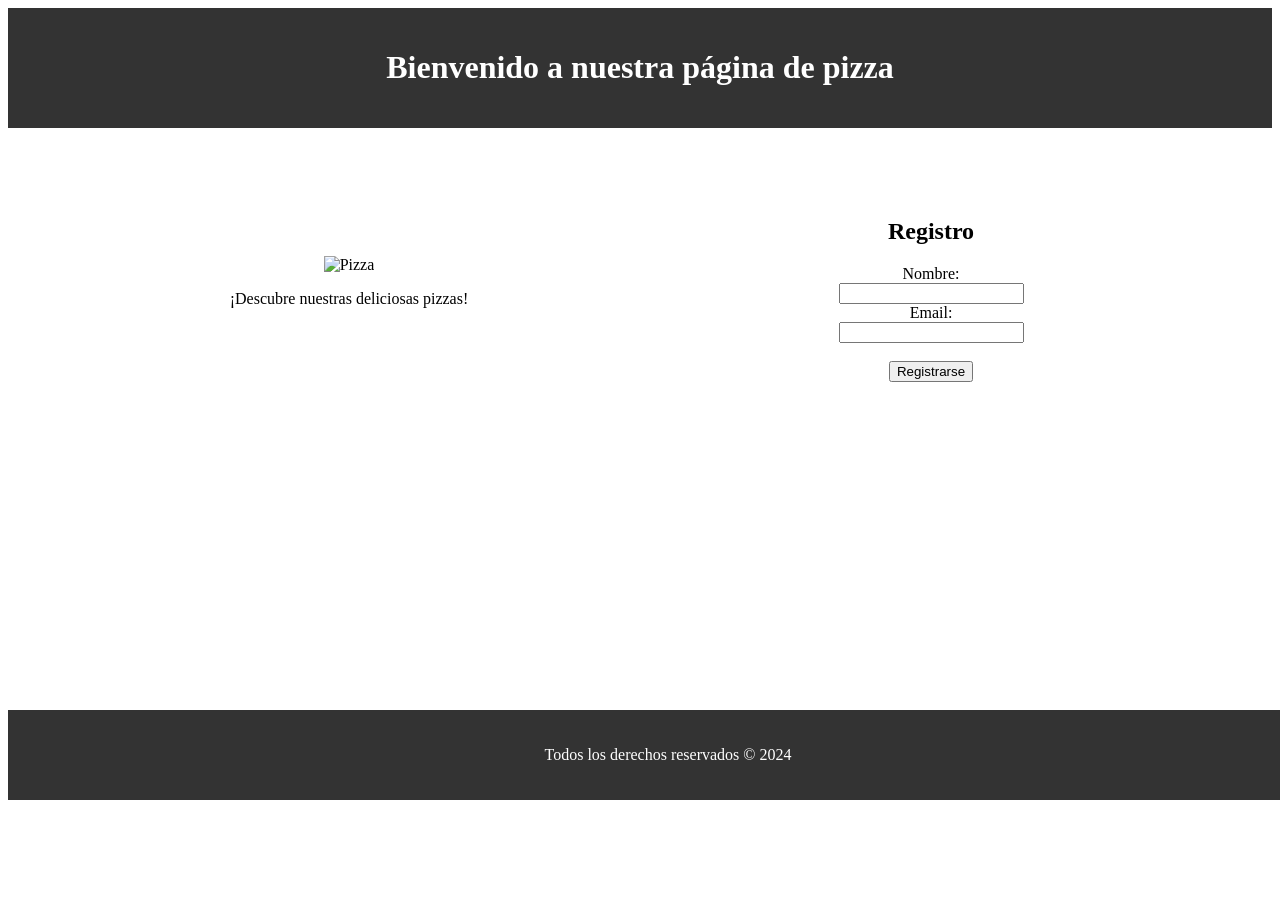
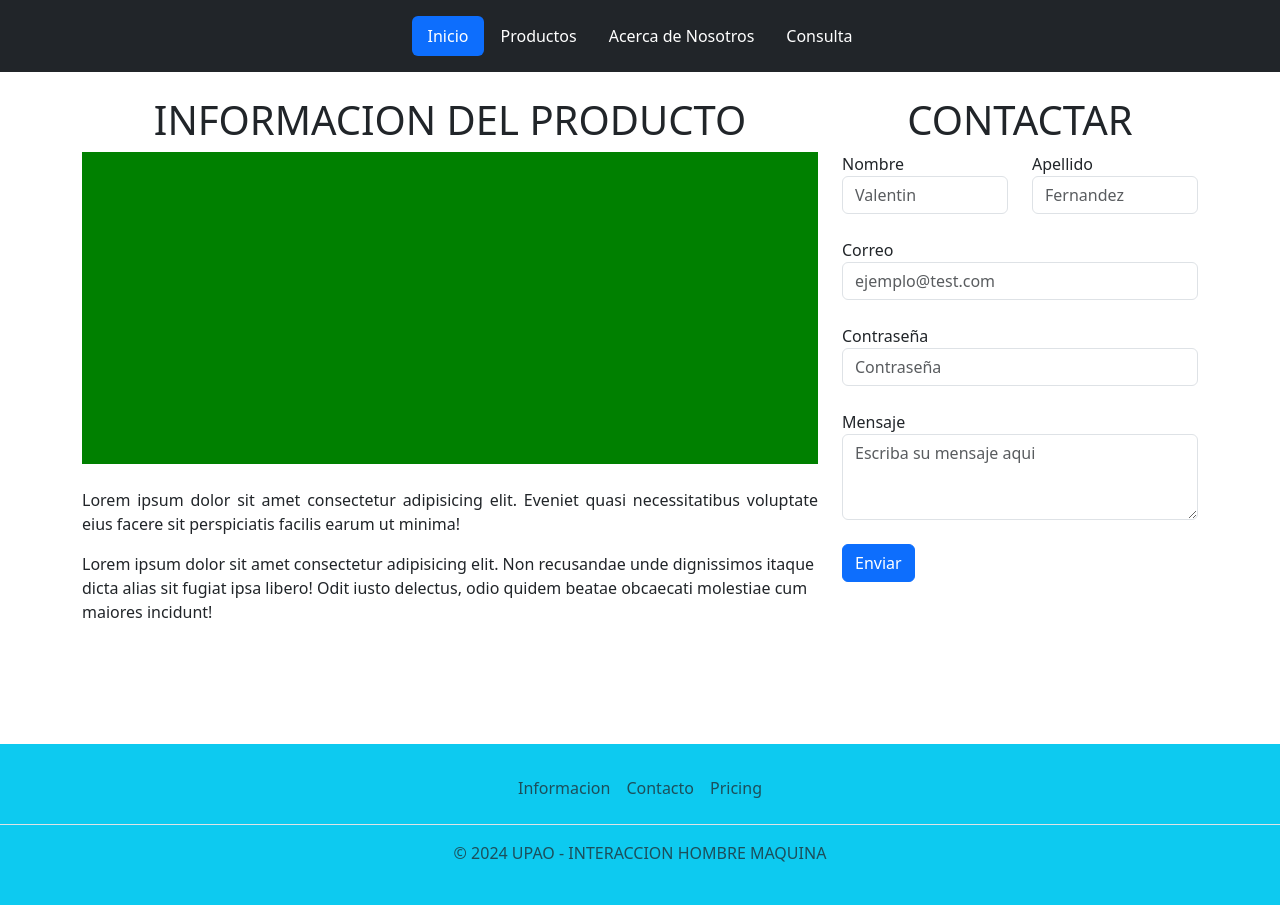
Before and after one commit to alessiaguilar/semana3, a plain HTML site: page index.html in a window 1280 px wide. Before the commit the page ends 800 px from the top, so only its background shows below. Drawn offline with nearby package versions, Linux system fonts and the light colour scheme.

Commit message:
2da edición

```diff
--- a/index.html
+++ b/index.html
@@ -1,83 +1,86 @@
-<!DOCTYPE html>
-<html lang="es">
+<!doctype html>
+<html lang="en">
     <head>
-  <meta charset="UTF-8">
-  <meta name="viewport" content="width=device-width, initial-scale=1.0">
-  <title>Pizza Website</title>
-  <style>
-    /* Estilos para el header */
-    header {
-      background-color: #333;
-      color: #fff;
-      padding: 20px;
-      text-align: center;
-    }
-
-    /* Estilos para la sección principal */
-    .main-section {
-      display: flex;
-      justify-content: center;
-      align-items: center;
-      padding: 50px;
-    }
-
-    /* Estilos para la parte izquierda */
-    .left-section {
-      flex: 1;
-      text-align: center;
-      padding: 20px;
-    }
-
-    /* Estilos para la parte derecha */
-    .right-section {
-      flex: 1;
-      text-align: center;
-      padding: 20px;
-    }
-
-    /* Estilos para el footer */
-    footer {
-      background-color: #333;
-      color: #fff;
-      padding: 20px;
-      text-align: center;
-      position: fixed;
-      bottom: 0;
-      width: 100%;
-    }
-  </style>
+        <meta charset="utf-8">
+        <meta name="viewport" content="width=device-width, initial-scale=1">
+        <title>Bootstrap demo</title>
+        <link href="https://cdn.jsdelivr.net/npm/bootstrap@5.3.3/dist/css/bootstrap.min.css" rel="stylesheet" integrity="sha384-QWTKZyjpPEjISv5WaRU9OFeRpok6YctnYmDr5pNlyT2bRjXh0JMhjY6hW+ALEwIH" crossorigin="anonymous">
     </head>
     <body>
-
-  <!-- Header -->
-  <header>
-    <h1>Bienvenido a nuestra página de pizza</h1>
+        </div>
+            <!------------------------------------------------------>
+            <!-- Me base en esta plantilla para el header
+                https://getbootstrap.com/docs/5.0/examples/headers -->
+            <div class="bg-dark">
+                <header class="d-flex justify-content-center py-3">
+                <ul class="nav nav-pills">
+                    <li class="nav-item"><a href="#" class="nav-link active text-white" aria-current="page">Inicio</a></li>
+                    <li class="nav-item"><a href="#" class="nav-link text-white">Productos</a></li>
+                    <li class="nav-item"><a href="#" class="nav-link text-white">Acerca de Nosotros</a></li>
+                    <li class="nav-item"><a href="#" class="nav-link text-white">Consulta</a></li>
+                </ul>
             </header>
-
-  <!-- Sección principal -->
-  <div class="main-section">
-    <!-- Parte izquierda -->
-    <div class="left-section">
-      <img src="pizza.jpg" alt="Pizza">
-      <p>¡Descubre nuestras deliciosas pizzas!</p>
         </div>
-    <!-- Parte derecha -->
-    <div class="right-section">
-      <h2>Registro</h2>
-      <form action="#" method="post">
-        <label for="nombre">Nombre:</label><br>
-        <input type="text" id="nombre" name="nombre"><br>
-        <label for="email">Email:</label><br>
-        <input type="email" id="email" name="email"><br><br>
-        <input type="submit" value="Registrarse">
+        <!------------------------------------------------------>
+        <div class="container py-4">
+            <!---------------------- Main ---------------------->
+            <div class="row">
+                <div class="col-8">
+                    <h1 class="d-flex justify-content-center">INFORMACION DEL PRODUCTO</h1>
+                    <canvas class="d-flex justify-content-center w-100 h-50" style="background-color: green;"></canvas>
+                    <div class="py-4">
+                        <p class="" style="text-align: justify;">Lorem ipsum dolor sit amet consectetur adipisicing elit. Eveniet quasi necessitatibus voluptate eius facere sit perspiciatis facilis earum ut minima!</p>
+                        <p>Lorem ipsum dolor sit amet consectetur adipisicing elit. Non recusandae unde dignissimos itaque dicta alias sit fugiat ipsa libero! Odit iusto delectus, odio quidem beatae obcaecati molestiae cum maiores incidunt!</p>
+                    </div>
+                </div>
+                <!-------------------- Form -------------------->
+                <div class="col-4">
+                    <h1 class="d-flex justify-content-center">CONTACTAR</h1>
+                    <form>
+                        <div class="form-group row">
+                            <div class="col-6">
+                                <label for="">Nombre</label>
+                                <input type="text" class="form-control" placeholder="Valentin">
+                            </div>
+                            <div class="col-6">
+                                <label for="">Apellido</label>
+                                <input type="text" class="form-control" placeholder="Fernandez">
+                            </div>
+                        </div>
+                        <br>
+                        <div class="form-group">
+                            <label for="">Correo</label>
+                            <input type="email" class="form-control" id="exampleInputEmail1" aria-describedby="emailHelp" placeholder="ejemplo@test.com" required>
+                        </div>
+                        <br>
+                        <div class="form-group">
+                            <label for="">Contraseña</label>
+                            <input type="password" class="form-control" id="exampleInputPassword1" placeholder="Contraseña">
+                        </div>
+                        <br>
+                        <div class="form-group">
+                            <label for="">Mensaje</label>
+                            <textarea class="form-control" id="exampleFormControlTextarea1" rows="3" placeholder="Escriba su mensaje aqui"></textarea>
+                        </div>
+                        <br>
+                        <button type="submit" class="btn btn-primary">Enviar</button>
                     </form>
                 </div>
             </div>
-
-  <!-- Footer -->
-  <footer>
-    <p>Todos los derechos reservados &copy; 2024</p>
+        </div>
+        <!------------------------------------------------------>
+        <!-- Me base en esta plantilla para el header
+            https://getbootstrap.com/docs/5.2/examples/footers -->
+        <div class="bg-info">
+            <footer class="py-4">
+                <ul class="nav justify-content-center border-bottom pb-3 mb-3">
+                    <li class="nav-item"><a href="#" class="nav-link px-2 text-muted">Informacion</a></li>
+                    <li class="nav-item"><a href="#" class="nav-link px-2 text-muted">Contacto</a></li>
+                    <li class="nav-item"><a href="#" class="nav-link px-2 text-muted">Pricing</a></li>
+                </ul>
+                <p class="text-center text-muted">© 2024 UPAO - INTERACCION HOMBRE MAQUINA</p>
             </footer>
-
+        </div>
+        <script src="https://cdn.jsdelivr.net/npm/bootstrap@5.3.3/dist/js/bootstrap.bundle.min.js" integrity="sha384-YvpcrYf0tY3lHB60NNkmXc5s9fDVZLESaAA55NDzOxhy9GkcIdslK1eN7N6jIeHz" crossorigin="anonymous"></script>
     </body>
 </html>
```
Lines whose indentation alone changed are shown as unchanged.
